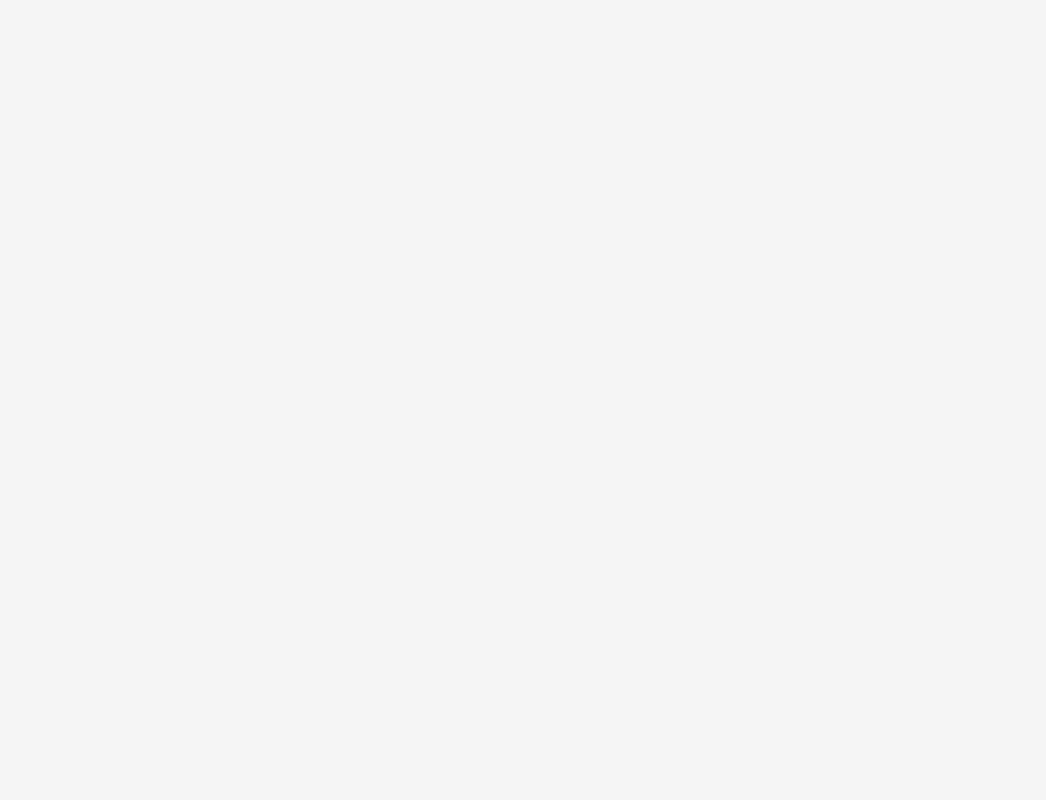
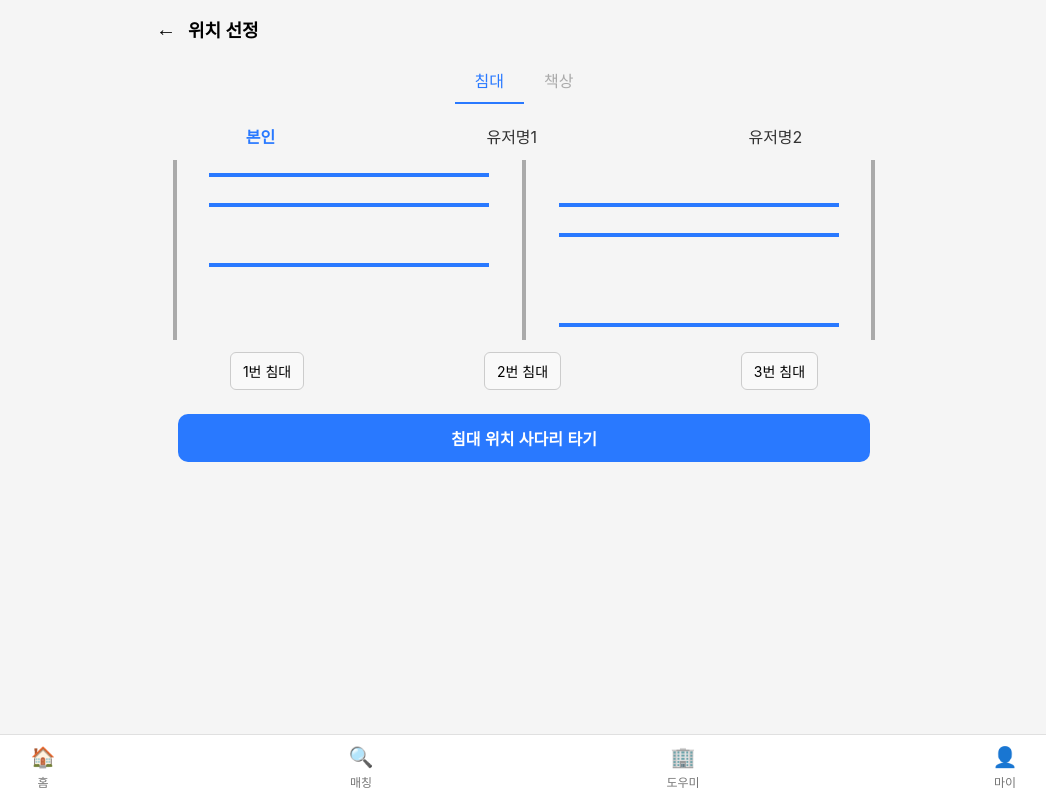
Before and after one commit to lloes098/ycc_project_frontend, a React (Create React App) app in the folder ycc_project_fe/: page /location in a window 1280 px wide. Before the commit this address had no page. Shown: the whole page, without its empty margins (116-1162 px from the left). Built offline with nearby package versions, Linux system fonts and the light colour scheme.

Commit message:
위치 선정 페이지를 /location으로 라우팅. 사다리 타기 렌더링 아직 손 봐야함.

```diff
--- a/ycc_project_fe/src/App.tsx
+++ b/ycc_project_fe/src/App.tsx
@@ -12,6 +12,7 @@ import Preview from './pages/Dormitory/Preview';
 import Friends from './pages/Dormitory/Friends';
 import Matching from './pages/Dormitory/Matching';
 import Chat from './pages/Dormitory/Chat';
+import Location from './pages/Dormitory/Location';
 import './App.css';
 
 function App() {
@@ -30,6 +31,7 @@ function App() {
         <Route path="/friends" element={<Friends />} />
         <Route path="/matching" element={<Matching />} />
         <Route path="/chat" element={<Chat />} />
+        <Route path="/location" element={<Location />} />
       </Routes>
     </Router>
   );
--- /dev/null
+++ b/ycc_project_fe/src/components/LadderRenderer.tsx
@@ -0,0 +1,59 @@
+import React from 'react';
+import styled from 'styled-components';
+
+type LadderProps = {
+  rows: number;
+  columns: number;
+  ladder: boolean[][];
+};
+
+// 수직선 + 가로선 포함한 칸 수
+const Grid = styled.div<{ columns: number; rows: number }>`
+  display: grid;
+  grid-template-columns: repeat(${({ columns }) => columns * 2 - 1}, 1fr);
+  grid-template-rows: repeat(${({ rows }) => rows}, 30px);
+  gap: 0px;
+  margin: 0px 0;
+`;
+
+const Vertical = styled.div`
+  background-color: #aaa;
+  width: 4px;
+  margin: 0 auto;
+`;
+
+const Horizontal = styled.div`
+  background-color: #2979ff;
+  height: 4px;
+  width: 280px;         /* 부모 셀 크기만큼만 */
+  align-self: center;  /* 세로 중앙 정렬 */
+  justify-self: center;
+`;
+
+const Empty = styled.div``;
+
+const LadderRenderer: React.FC<LadderProps> = ({ rows, columns, ladder }) => {
+  const renderGrid = [];
+
+  for (let r = 0; r < rows; r++) {
+    for (let c = 0; c < columns * 2 - 1; c++) {
+      // 세로줄 위치
+      if (c % 2 === 0) {
+        renderGrid.push(<Vertical key={`v-${r}-${c}`} />);
+      }
+      // 가로줄 위치
+      else {
+        const leftIndex = Math.floor(c / 2);
+        if (ladder[r][leftIndex]) {
+          renderGrid.push(<Horizontal key={`h-${r}-${c}`} />);
+        } else {
+          renderGrid.push(<Empty key={`e-${r}-${c}`} />);
+        }
+      }
+    }
+  }
+
+  return <Grid rows={rows} columns={columns}>{renderGrid}</Grid>;
+};
+
+export default LadderRenderer;
--- /dev/null
+++ b/ycc_project_fe/src/pages/Dormitory/Location.tsx
@@ -0,0 +1,216 @@
+import React, { useState } from 'react';
+import styled from 'styled-components';
+import { useNavigate } from 'react-router-dom';
+import BottomNavigation from '../../components/BottomNavigation';
+import LadderRenderer from '../../components/LadderRenderer';
+
+type Assignment = {
+  userId: string;
+  name: string;
+  bedNumber: number | null;
+  deskNumber: number | null;
+  isSelf: boolean;
+};
+
+const sampleUsers: Assignment[] = [
+  { userId: 'me', name: '본인', bedNumber: null, deskNumber: null, isSelf: true },
+  { userId: '1', name: '유저명1', bedNumber: null, deskNumber: null, isSelf: false },
+  { userId: '2', name: '유저명2', bedNumber: null, deskNumber: null, isSelf: false }
+];
+
+const PageContainer = styled.div`
+  max-width: 768px;
+  margin: 0 auto;
+  padding-bottom: 100px;
+`;
+
+const Header = styled.div`
+  display: flex;
+  align-items: center;
+  padding: 16px;
+  font-size: 18px;
+  font-weight: bold;
+`;
+
+const BackButton = styled.button`
+  margin-right: 12px;
+  font-size: 20px;
+  background: none;
+  border: none;
+  cursor: pointer;
+`;
+
+const TabBar = styled.div`
+  display: flex;
+  justify-content: center;
+  margin-bottom: 20px;
+`;
+
+const Tab = styled.button<{ active: boolean }>`
+  padding: 10px 20px;
+  border: none;
+  border-bottom: 2px solid ${({ active }) => (active ? '#2979ff' : 'transparent')};
+  background: none;
+  font-size: 16px;
+  color: ${({ active }) => (active ? '#2979ff' : '#aaa')};
+  cursor: pointer;
+`;
+
+const Box = styled.div`
+  text-align: center;
+`;
+
+const UserRow = styled.div`
+  display: flex;
+  justify-content: space-around;
+  margin: 12px 0;
+`;
+
+const Name = styled.div<{ highlight?: boolean }>`
+  font-weight: ${({ highlight }) => (highlight ? 'bold' : 'normal')};
+  color: ${({ highlight }) => (highlight ? '#2979ff' : '#333')};
+`;
+
+const BedLabel = styled.div<{ selected?: boolean }>`
+  border: 1px solid #ccc;
+  border-radius: 6px;
+  padding: 8px 12px;
+  font-size: 14px;
+  background-color: ${({ selected }) => (selected ? '#e5f0ff' : '#f9f9f9')};
+`;
+
+const ResultBox = styled.div`
+  background: #f5f5f5;
+  padding: 16px;
+  margin: 16px;
+  border-radius: 10px;
+  font-size: 14px;
+`;
+
+const Button = styled.button`
+  width: 90%;
+  margin: 0 auto;
+  display: block;
+  background-color: #2979ff;
+  color: white;
+  font-weight: bold;
+  border: none;
+  padding: 12px;
+  border-radius: 10px;
+  font-size: 16px;
+  margin-top: 24px;
+  cursor: pointer;
+
+  &:hover {
+    background-color: #1565c0;
+  }
+`;
+
+const rowCount = 6;
+
+const generateLadder = (colCount: number): boolean[][] => {
+  const ladder: boolean[][] = [];
+
+  for (let r = 0; r < rowCount; r++){
+    const row = Array(colCount - 1).fill(false);
+    for (let i = 0; i < row.length; i++){
+      row[i] = Math.random() < 0.5;
+    }
+    ladder.push(row);
+  }
+
+  return ladder;
+};
+
+const Location: React.FC = () => {
+  const navigate = useNavigate();
+  const [tab, setTab] = useState<'bed' | 'desk'>('bed');
+  const [assignments, setAssignments] = useState<Assignment[]>(sampleUsers);
+  const [ladderData] = useState<boolean[][]>(() => generateLadder(sampleUsers.length));
+  const [selected, setSelected] = useState(false);
+
+  const shuffle = () => {
+    const shuffled = [...assignments].map((user) => ({ ...user }));
+    const indices = [1, 2, 3].sort(() => Math.random() - 0.5);
+
+    shuffled.forEach((user, i) => {
+      if (tab === 'bed') user.bedNumber = indices[i];
+      else user.deskNumber = indices[i];
+    });
+
+    setAssignments(shuffled);
+    setSelected(true);
+  };
+
+  const reset = () => {
+    const resetUsers = assignments.map((u) => ({
+      ...u,
+      bedNumber: null,
+      deskNumber: null
+    }));
+    setAssignments(resetUsers);
+    setSelected(false);
+  };
+
+  return (
+    <>
+      <PageContainer>
+        <Header>
+          <BackButton onClick={() => navigate(-1)}>←</BackButton>
+          위치 선정
+        </Header>
+
+        <TabBar>
+          <Tab active={tab === 'bed'} onClick={() => setTab('bed')}>침대</Tab>
+          <Tab active={tab === 'desk'} onClick={() => setTab('desk')}>책상</Tab>
+        </TabBar>
+
+        {!selected ? (
+          <>
+            <Box>
+              <UserRow>
+                {assignments.map((user) => (
+                  <Name key={user.userId} highlight={user.isSelf}>
+                    {user.name}
+                  </Name>
+                ))}
+              </UserRow>
+
+              <LadderRenderer
+                rows={rowCount}
+                columns={assignments.length}
+                ladder={ladderData}
+              />
+
+              <UserRow>
+                {[1, 2, 3].map((n) => (
+                  <BedLabel key={n}>{n}번 {tab === 'bed' ? '침대' : '책상'}</BedLabel>
+                ))}
+              </UserRow>
+            </Box>
+            <Button onClick={shuffle}>
+              {tab === 'bed' ? '침대 위치 사다리 타기' : '책상 위치 사다리 타기'}
+            </Button>
+          </>
+        ) : (
+          <>
+            <ResultBox>
+              <strong>위치 선정 결과</strong>
+              <ul>
+                {assignments.map((user) => (
+                  <li key={user.userId}>
+                    {user.name} — {user.bedNumber}번 침대 / {user.deskNumber}번 책상
+                  </li>
+                ))}
+              </ul>
+            </ResultBox>
+            <Button onClick={reset}>다시 선정하기</Button>
+          </>
+        )}
+      </PageContainer>
+      <BottomNavigation />
+    </>
+  );
+};
+
+export default Location;
```
